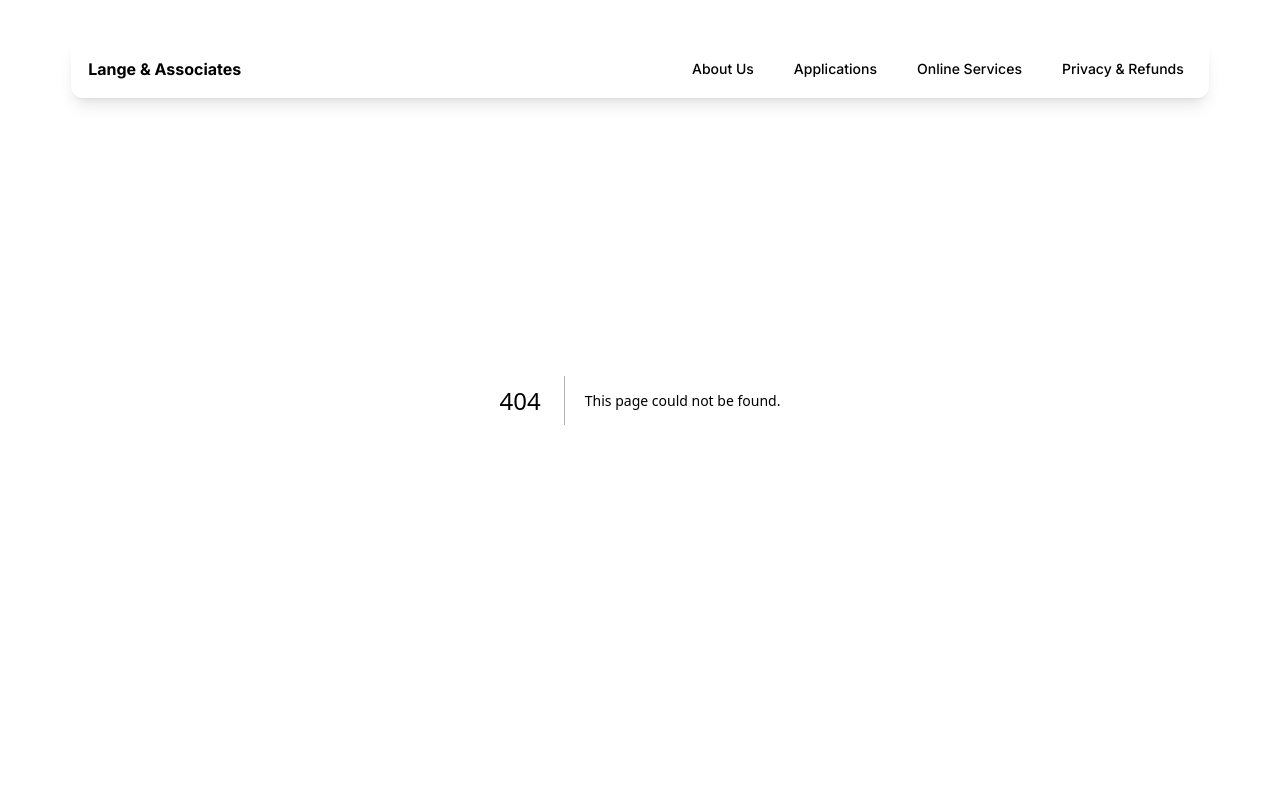
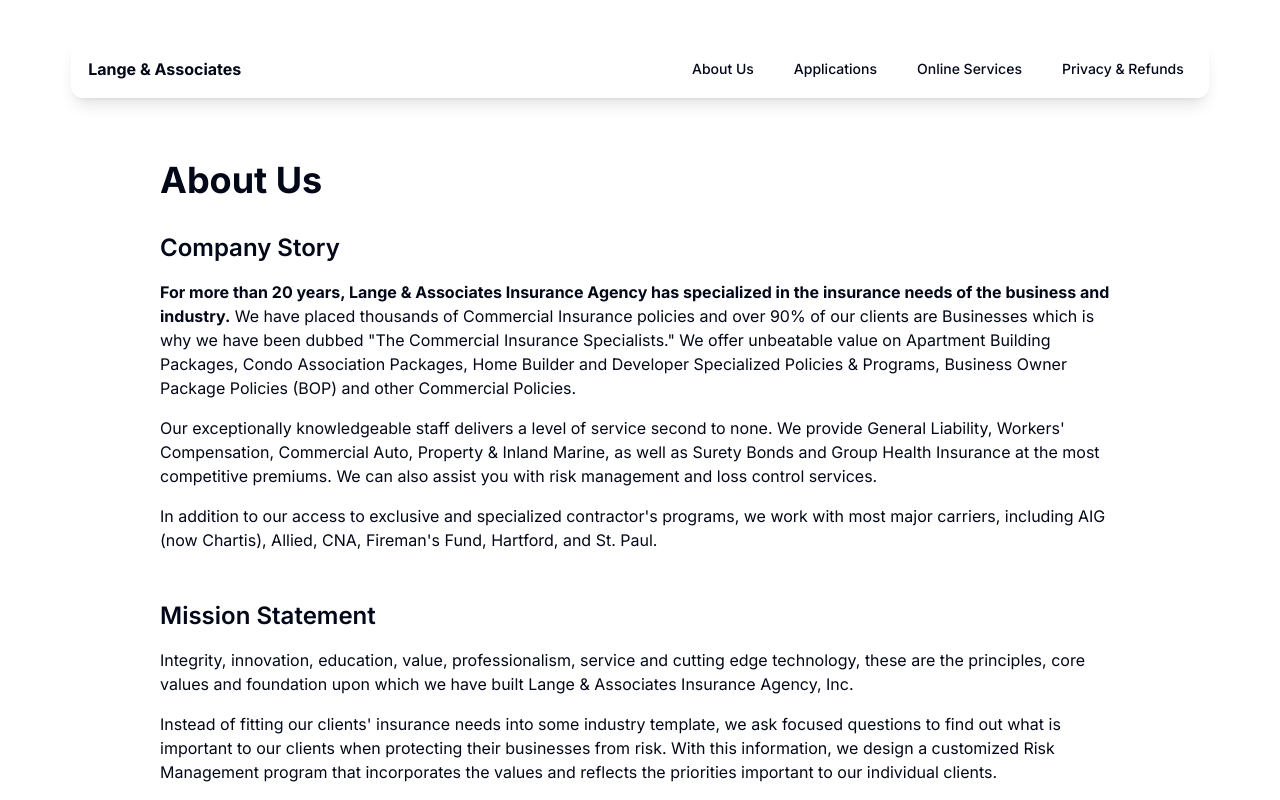
Before and after one commit to stonewerner/insurance-site, a Next.js app: page /about in a window 1280 px wide. Before the commit this address had no page. Shown: the top 800 px of the page. Built offline with nearby package versions, Linux system fonts and the light colour scheme.

Commit message:
added about page

```diff
--- /dev/null
+++ b/app/about/page.tsx
@@ -0,0 +1,39 @@
+import React from 'react';
+import { Section, Container } from '@/components/craft';
+
+const AboutUsPage = () => {
+  return (
+    <Section className="pt-24 md:pt-32">
+      <Container>
+        <h1 className="text-4xl font-bold mb-8">About Us</h1>
+
+        <div className="space-y-12">
+          <div>
+            <h2 className="text-2xl font-semibold mb-4">Company Story</h2>
+            <p className="mb-4">
+              <strong>For more than 20 years, Lange & Associates Insurance Agency has specialized in the insurance needs of the business and industry.</strong> We have placed thousands of Commercial Insurance policies and over 90% of our clients are Businesses which is why we have been dubbed &quot;The Commercial Insurance Specialists.&quot; We offer unbeatable value on Apartment Building Packages, Condo Association Packages, Home Builder and Developer Specialized Policies & Programs, Business Owner Package Policies (BOP) and other Commercial Policies.
+            </p>
+            <p className="mb-4">
+              Our exceptionally knowledgeable staff delivers a level of service second to none. We provide General Liability, Workers&apos; Compensation, Commercial Auto, Property & Inland Marine, as well as Surety Bonds and Group Health Insurance at the most competitive premiums. We can also assist you with risk management and loss control services.
+            </p>
+            <p>
+              In addition to our access to exclusive and specialized contractor&apos;s programs, we work with most major carriers, including AIG (now Chartis), Allied, CNA, Fireman&apos;s Fund, Hartford, and St. Paul.
+            </p>
+          </div>
+
+          <div>
+            <h2 className="text-2xl font-semibold mb-4">Mission Statement</h2>
+            <p className="mb-4">
+              Integrity, innovation, education, value, professionalism, service and cutting edge technology, these are the principles, core values and foundation upon which we have built Lange & Associates Insurance Agency, Inc.
+            </p>
+            <p>
+              Instead of fitting our clients&apos; insurance needs into some industry template, we ask focused questions to find out what is important to our clients when protecting their businesses from risk. With this information, we design a customized Risk Management program that incorporates the values and reflects the priorities important to our individual clients.
+            </p>
+          </div>
+        </div>
+      </Container>
+    </Section>
+  );
+};
+
+export default AboutUsPage;
--- a/components/navbar.tsx
+++ b/components/navbar.tsx
@@ -58,13 +58,9 @@
                     </NavigationMenuList>
                 </NavigationMenu>
                 <div className="flex items-center gap-2 max-[825px]:hidden">
-                <DropdownMenu>
-                        <DropdownMenuTrigger><Button variant="ghost">About Us</Button></DropdownMenuTrigger>
-                        <DropdownMenuContent>
-                            <DropdownMenuItem>Company Story</DropdownMenuItem>
-                            <DropdownMenuItem>Mission Statement</DropdownMenuItem>
-                        </DropdownMenuContent>
-                    </DropdownMenu>
+                    <Link href="/about">
+                        <Button variant="ghost">About Us</Button>
+                    </Link>
                     <DropdownMenu>
                         <DropdownMenuTrigger><Button variant="ghost">Applications</Button></DropdownMenuTrigger>
                         <DropdownMenuContent>
```
